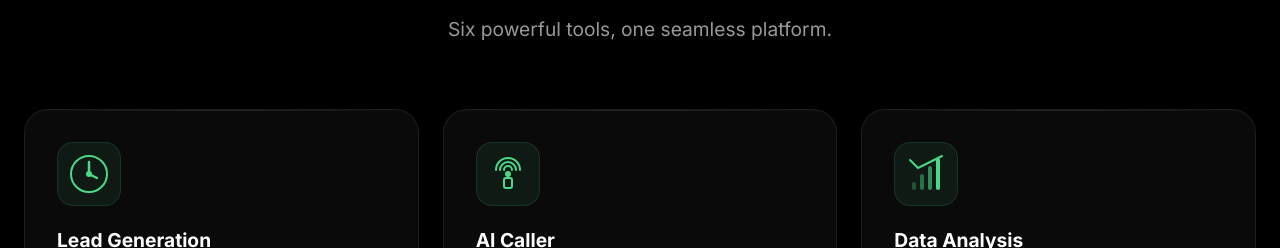
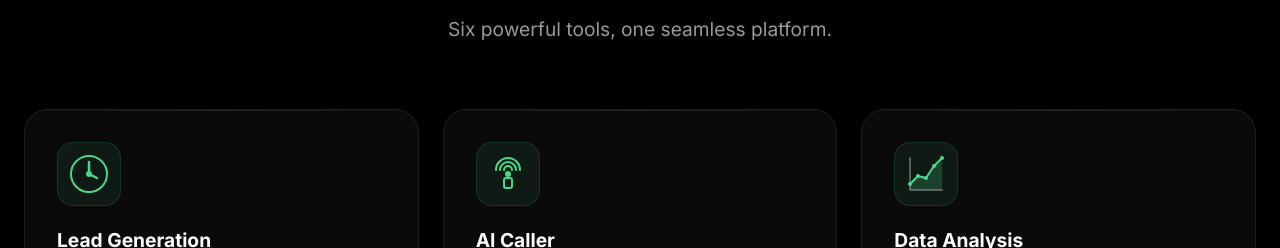
Before and after one commit to korn2222/dobify-webiste, a Next.js app: page /en in a window 1280 px wide. Shown: the part 1213-1461 px from the top of the page. Built offline with nearby package versions, Linux system fonts and the light colour scheme.

Commit message:
feat: Updated Data Analysis icon and fixed typo in PL translation

```diff
--- a/messages/pl.json
+++ b/messages/pl.json
@@ -7,7 +7,7 @@
     },
     "hero": {
         "headline": "Od leada do umówionej rozmowy w mniej niż 60 sekund",
-        "subheadline": "Systemy automatyzacji AI, które przechwytują, kwalifikują i kontaktują Twoich leadów natychmiast — podczas gdy Twoja konkurencja wciąż sprawdza maila.",
+        "subheadline": "Systemy automatyzacji AI, które przechwytują, kwalifikują i natychmiast kontaktują się z Twoimi leadami — podczas gdy konkurencja wciąż sprawdza maila.",
         "cta": "Bezpłatny audyt"
     },
     "socialProof": {
--- a/src/components/FeatureIcon.tsx
+++ b/src/components/FeatureIcon.tsx
@@ -44,14 +44,29 @@ export default function FeatureIcon({ type }: FeatureIconProps) {
         ),
         dataAnalysis: (
             <svg {...iconProps}>
-                {[12, 20, 28, 36].map((x, i) => (
-                    <motion.rect key={x} x={x - 2} y={48 - (i + 1) * 8 - 8} width="4" height={(i + 1) * 8} rx="2"
-                        fill={i === 3 ? '#4ad888' : `rgba(74, 216, 136, ${0.3 + i * 0.15})`}
-                        initial={{ scaleY: 0 }} animate={isInView ? { scaleY: 1 } : {}} transition={{ duration: 0.6, delay: i * 0.15 }}
-                        style={{ transformOrigin: `${x}px 40px` }} />
+                {/* Axes */}
+                <motion.path d="M8 8 V40 H40" stroke="rgba(255,255,255,0.3)" strokeWidth="2" fill="none" strokeLinecap="round" strokeLinejoin="round"
+                    initial={{ pathLength: 0 }} animate={isInView ? { pathLength: 1 } : {}} transition={{ duration: 1 }} />
+
+                {/* Area Fill */}
+                <motion.path d="M8 34 L16 26 L24 28 L32 16 L40 8 V40 H8 Z" fill="rgba(74, 216, 136, 0.2)" stroke="none"
+                    initial={{ opacity: 0 }} animate={isInView ? { opacity: 1 } : {}} transition={{ duration: 0.8, delay: 0.5 }} />
+
+                {/* Line trend */}
+                <motion.path d="M8 34 L16 26 L24 28 L32 16 L40 8" stroke="#4ad888" strokeWidth="2" fill="none" strokeLinecap="round" strokeLinejoin="round"
+                    initial={{ pathLength: 0 }} animate={isInView ? { pathLength: 1 } : {}} transition={{ duration: 1.2, delay: 0.2 }} />
+
+                {/* Data Points */}
+                {[
+                    { cx: 8, cy: 34 },
+                    { cx: 16, cy: 26 },
+                    { cx: 24, cy: 28 },
+                    { cx: 32, cy: 16 },
+                    { cx: 40, cy: 8 }
+                ].map((point, i) => (
+                    <motion.circle key={i} cx={point.cx} cy={point.cy} r="2" fill="#4ad888"
+                        initial={{ scale: 0 }} animate={isInView ? { scale: 1 } : {}} transition={{ duration: 0.3, delay: 1 + (i * 0.1) }} />
                 ))}
-                <motion.path d="M8 10 L16 18 L28 12 L40 6" stroke="#4ad888" strokeWidth="2" fill="none" strokeLinecap="round"
-                    initial={{ pathLength: 0 }} animate={isInView ? { pathLength: 1 } : {}} transition={{ duration: 1, delay: 0.8 }} />
             </svg>
         ),
         crm: (
```
